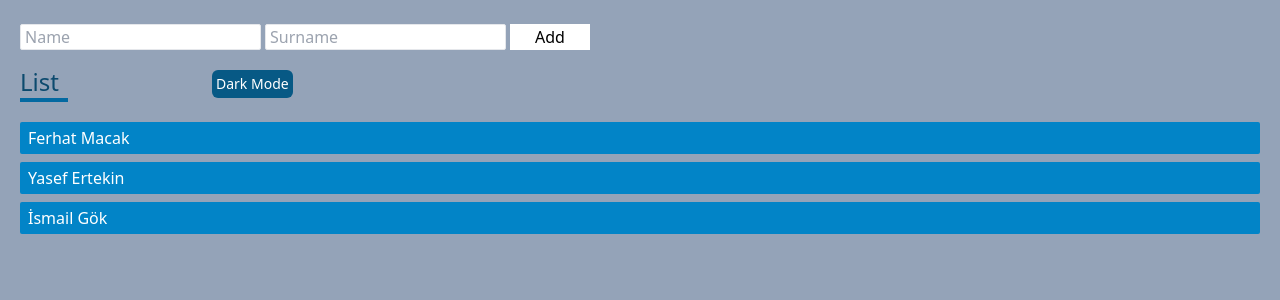
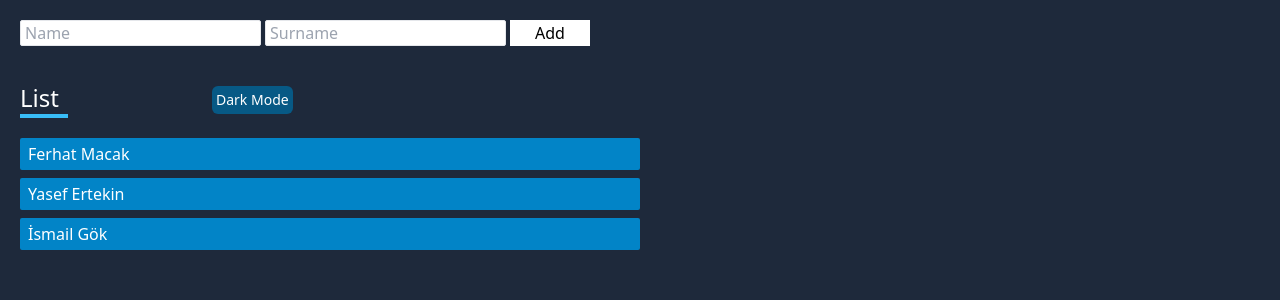
Before and after one commit to ismailgok/TodoAppContextApi, a React (Create React App) app: page / in a window 1280 px wide. Shown: the top 300 px of the page. Built offline with nearby package versions, Linux system fonts and the light colour scheme; the HTML template or start-up script is replaced by a standard one.

Commit message:
Context Api

```diff
--- a/src/App.js
+++ b/src/App.js
@@ -1,52 +1,12 @@
-import Form from "./components/Form";
-import { useState, useEffect } from "react";
-import List from "./components/List";
-
-function App() {
-    const [form, setForm] = useState({ name: "", surname: "" });
-    const [data, setData] = useState([
-        { name: "Ferhat", surname: "Macak" },
-        { name: "Yasef", surname: "Ertekin" },
-        { name: "İsmail", surname: "Gök" },
-    ]);
-    const [dark, setDarkMode] = useState(false);
-    const onChangeInput = (e) => {
-        e.preventDefault();
-        setForm({ ...form, [e.target.name]: e.target.value });
-    };
-    useEffect(() => {
-        setForm({ name: "", surname: "" });
-    }, [data]);
-    const onSubmitForm = () => {
-        if (form.name === "" && form.surname === "") {
-            return false;
-        } else {
-            setData([form, ...data]);
-
-        }
-
-    };
-
-    const onClickDarkMode = (e) => {
-        e.preventDefault();
-
-        setDarkMode((previtem) => !previtem);
-    };
-    return (
-        <div
-            className={`${
-                dark ? "bg-slate-800" : "bg-slate-400"
-            } container-full h-screen px-5 py-5 bg-slate-400`}
-        >
-            <Form
-                form={form}
-                onChangeInput={onChangeInput}
-                onSubmitForm={onSubmitForm}
-                dark={dark}
-            />
-            <List data={data} onClickDarkMode={onClickDarkMode} dark={dark} />
-        </div>
-    );
+import React from 'react'
+import Container from './components/Container'
+import { ThemeContextProvider } from './components/Context/ThemeContext'
+const App = () => {
+  return (
+    <ThemeContextProvider>
+        <Container />
+    </ThemeContextProvider>
+  )
 }
 
-export default App;
+export default App
--- /dev/null
+++ b/src/components/Container.js
@@ -0,0 +1,50 @@
+import Form from "./Form";
+import { useState, useEffect, useContext } from "react";
+import List from "./List";
+import ThemeContext from "./Context/ThemeContext";
+import FormError from "./FormError";
+function Container() {
+    const { theme, formNull, setFormNull } = useContext(ThemeContext);
+    const [form, setForm] = useState({ name: "", surname: "" });
+    const [data, setData] = useState([
+        { name: "Ferhat", surname: "Macak" },
+        { name: "Yasef", surname: "Ertekin" },
+        { name: "İsmail", surname: "Gök" },
+    ]);
+    const onChangeInput = (e) => {
+        e.preventDefault();
+        setForm({ ...form, [e.target.name]: e.target.value });
+    };
+    useEffect(() => {
+        setForm({ name: "", surname: "" });
+    }, [data]);
+    const onSubmitForm = () => {
+        if (form.name === "" && form.surname === "") {
+            setFormNull(true);
+        } else {
+            setData([form, ...data]);
+        }
+        setTimeout(() => {
+            setFormNull(false);
+        }, 2000);
+    };
+    return (
+        <div
+            className={
+                theme !== "bg-slate-800"
+                    ? `${theme} container-full h-screen overflow-auto px-5 py-5`
+                    : ` ${theme} container-full h-screen overflow-auto px-5 py-5`
+            }
+        >
+            <Form
+                form={form}
+                onChangeInput={onChangeInput}
+                onSubmitForm={onSubmitForm}
+            />
+            {formNull === true ? <FormError /> : ""}
+            <List data={data} />
+        </div>
+    );
+}
+
+export default Container;
--- /dev/null
+++ b/src/components/Context/ThemeContext.js
@@ -0,0 +1,22 @@
+import { useState, createContext } from "react";
+
+const ThemeContext = createContext();
+
+export const ThemeContextProvider = ({ children }) => {
+    const [theme, setTheme] = useState("bg-slate-800");
+
+    const [formNull, setFormNull] = useState(false);
+
+    const values = {
+        theme,
+        setTheme,
+        formNull,
+        setFormNull,
+    };
+
+    return (
+        <ThemeContext.Provider value={values}>{children}</ThemeContext.Provider>
+    );
+};
+
+export default ThemeContext;
--- /dev/null
+++ b/src/components/DarkButton.js
@@ -0,0 +1,24 @@
+import { useContext } from "react";
+import ThemeContext from "./Context/ThemeContext";
+
+const DarkButton = () => {
+    const { theme, setTheme } = useContext(ThemeContext);
+    return (
+        <div>
+            <button
+                onClick={() =>
+                    setTheme(
+                        theme === "bg-slate-800"
+                            ? "bg-slate-50"
+                            : "bg-slate-800"
+                    )
+                }
+                className="ml-36 bg-sky-800 hover:bg-sky-900 h-7 px-1 items-center justify-center px-py text-sm text-white rounded-md"
+            >
+                Dark Mode
+            </button>
+        </div>
+    );
+};
+
+export default DarkButton;
--- a/src/components/Form.js
+++ b/src/components/Form.js
@@ -1,12 +1,10 @@
-import React from "react";
+import { useContext } from "react";
+import ThemeContext from "./Context/ThemeContext";
 
-const Form = ({ form, onSubmitForm, onChangeInput, dark }) => {
+const Form = ({ form, onSubmitForm, onChangeInput }) => {
+    const { theme } = useContext(ThemeContext);
     return (
-        <div
-            className={`container my-1 ${
-                dark ? "bg-slate-800" : "bg-slate-400"
-            }`}
-        >
+        <div className={`${theme} mb-4`}>
             <input
                 className="border mr-1 px-1 rounded-sm"
                 placeholder="Name"
@@ -22,7 +20,7 @@ const Form = ({ form, onSubmitForm, onChangeInput, dark }) => {
                 onChange={onChangeInput}
             />
             <button
-                className="bg-white hover:bg-zinc-300 w-20 p-px"
+                className="bg-white hover:bg-zinc-300 w-20 p-px text-black"
                 onClick={onSubmitForm}
             >
                 Add
--- /dev/null
+++ b/src/components/FormError.js
@@ -0,0 +1,19 @@
+import { useContext } from "react";
+import ThemeContext from "./Context/ThemeContext";
+
+const FormError = () => {
+    const { theme } = useContext(ThemeContext);
+    return (
+        <div
+            className={
+                theme === "bg-slate-800"
+                    ? "text-sm text-white w-1/2 p-1"
+                    : "text-sm text-slate-800 w-1/2 p-1"
+            }
+        >
+            Name or Surname is undefined
+        </div>
+    );
+};
+
+export default FormError;
--- a/src/components/List.js
+++ b/src/components/List.js
@@ -1,30 +1,27 @@
-import React from "react";
-
-const List = ({ data, onClickDarkMode, dark }) => {
+import { useContext } from "react";
+import ThemeContext from "./Context/ThemeContext";
+import DarkButton from "./DarkButton";
+const List = ({ data }) => {
+    const { theme } = useContext(ThemeContext);
     return (
-        <div className="container">
+        <div className="container mt-6">
             <div className="flex flex-row items-center">
                 <h1
-                    className={`${
-                        dark
-                            ? "text-white border-sky-400"
-                            : "text-sky-900 border-sky-700"
-                    } text-2xl w-12 border-b-4 my-3`}
+                    className={
+                        theme === "bg-slate-800"
+                            ? "text-white border-sky-400 text-2xl w-12 border-b-4 my-3"
+                            : "text-black text-sky-900 border-sky-700 text-2xl w-12 border-b-4 my-3"
+                    }
                 >
                     List
                 </h1>
-                <button
-                    onClick={onClickDarkMode}
-                    className="ml-36 bg-sky-800 hover:bg-sky-900 h-7 px-1 items-center justify-center px-py text-sm text-white rounded-md"
-                >
-                    Dark Mode
-                </button>
+                <DarkButton />
             </div>
             <div>
                 {data.map((item, index) => (
                     <li
                         key={index}
-                        className="px-2 rounded-sm w-1/2 cursor-pointer my-2 w-auto bg-sky-600 hover:bg-sky-700 p-1 list-none text-white font-medium"
+                        className="px-2 rounded-sm w-1/2 cursor-pointer my-2 bg-sky-600 hover:bg-sky-700 p-1 overflow-auto list-none text-white font-medium"
                     >
                         {item.name} {item.surname}
                     </li>
@@ -35,3 +32,5 @@ const List = ({ data, onClickDarkMode, dark }) => {
 };
 
 export default List;
+
+// yapılacaklar: container height ayarlanacak, return false ayarlanacak
```
